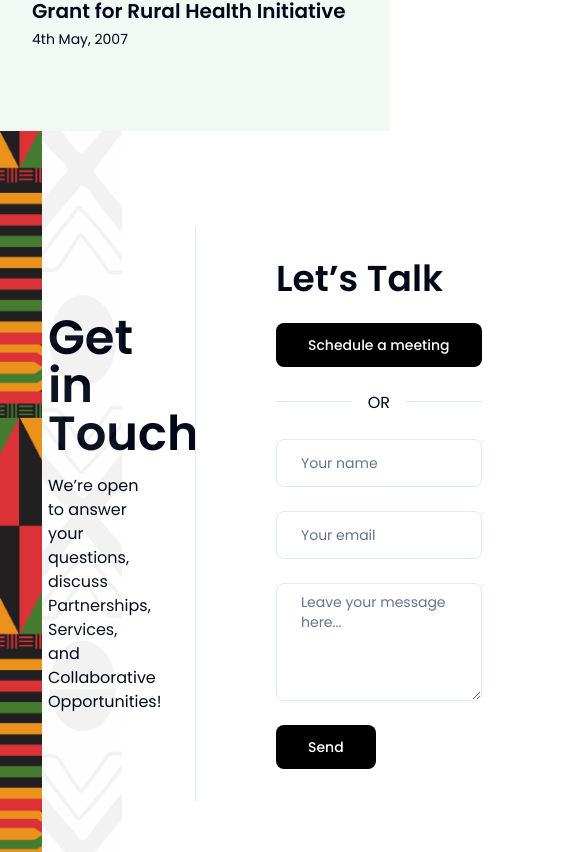
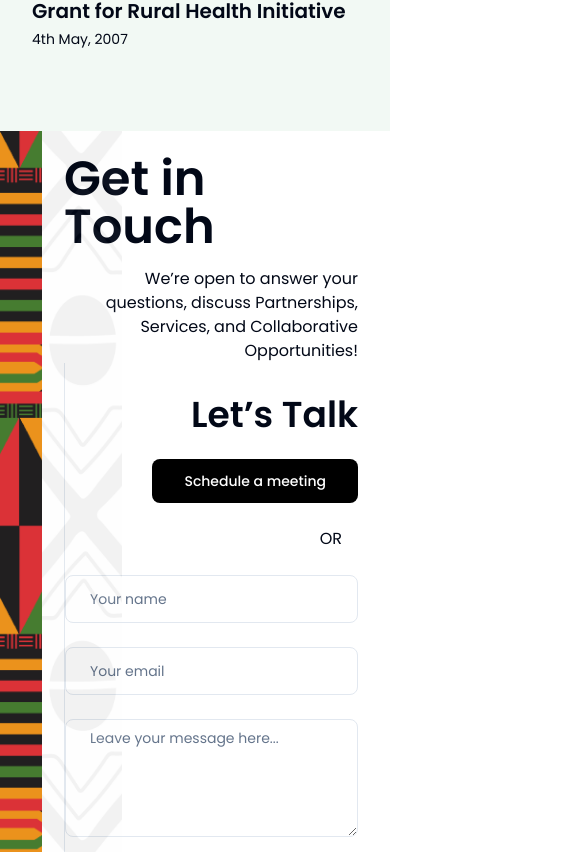
Before and after one commit to innovatehealthafrica/iha-frontend, a Next.js app: page / in a window 390 px wide. Shown: the part 9312-10164 px from the top of the page, 562 px wide, since content can reach past the window. Built offline with nearby package versions, Linux system fonts and the light colour scheme.

Commit message:
contact us page fixed

```diff
--- a/src/app/(landing-page)/components/contact-us-section.tsx
+++ b/src/app/(landing-page)/components/contact-us-section.tsx
@@ -21,25 +21,27 @@ export default function ContactUsSection() {
     });
   };
   return (
-    <section className="bg-white py-24 relative">
+    <section className="bg-white py-6 lg:py-24 relative overflow-hidden">
       <div className="absolute top-0 flex">
         <Image src={colourPrints} alt="africa prints" className="w-[42px]" />
         <Image src={greyPrints} alt="africa prints" className="w-20" />
       </div>
 
-      <div className="w-full max-w-screen-xl mx-auto flex">
-        <div className="flex flex-col justify-center px-12 w-1/2">
+      <div className="w-full max-w-screen-xl mx-auto flex flex-col lg:flex-row ps-16 lg:ps-0 pe-8 lg:pe-0">
+        <div className="flex flex-col justify-center items-end lg:items-start lg:px-12 lg:w-1/2">
           <h3 className="font-[600] text-5xl mb-4">Get in Touch</h3>
-          <p className="max-w-lg ">
+          <p className="max-w-lg text-end lg:text-start">
             We’re open to answer your questions, discuss Partnerships, Services,
             and Collaborative Opportunities!
           </p>
         </div>
 
-        <div className="border-l px-20 w-full max-w-lg py-8">
-          <h2 className="mb-6 font-[600] text-4xl">Let’s Talk</h2>
+        <div className="border-l lg:px-20 w-full max-w-lg py-8 flex flex-col items-end lg:items-start">
+          <h2 className="mb-6 font-[600] text-4xl text-end lg:text-start">
+            Let’s Talk
+          </h2>
           <Button
-            className="bg-black text-white hover:bg-black/80 hover:text-white rounded-lg"
+            className="bg-black text-white hover:bg-black/80 hover:text-white rounded-lg w-fit"
             size="lg"
             variant="secondary"
             onClick={() =>
@@ -58,7 +60,10 @@ export default function ContactUsSection() {
             <span className="w-full h-1 border-t"></span>
           </div>
 
-          <form onSubmit={handleSubmit} className="">
+          <form
+            onSubmit={handleSubmit}
+            className="w-full flex flex-col items-end lg:items-start"
+          >
             <Input
               placeholder="Your name"
               className="h-12 rounded-lg px-6 mb-6"
```
